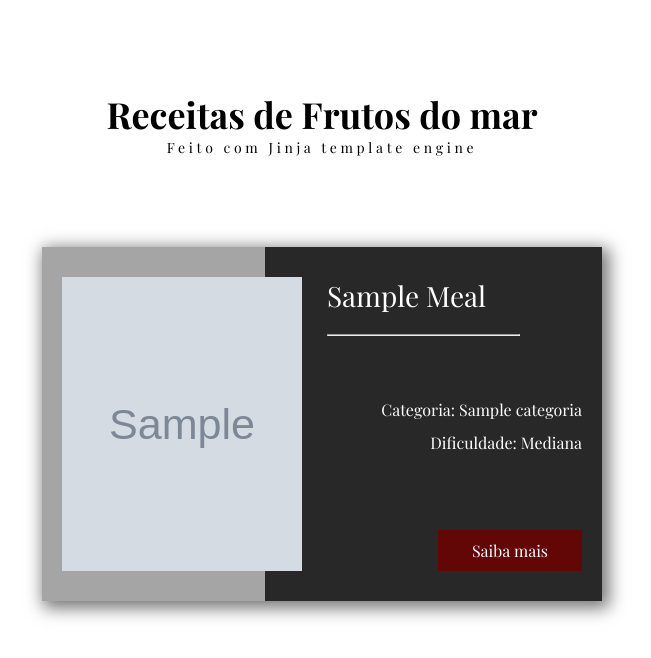
After one commit to pedrohenriquegalvao/PAFT-Backend_for_Frontend, a Flask app: template templates/meals-template-engine.html in a window 1280 px wide. The commit adds this page. Shown: the top 658 px of the page, without its empty margins (318-969 px from the left). Run offline with Flask 2, Linux system fonts and the light colour scheme; the template is opened without the code that fills it: most values are stand-ins (such as "Sample title", 1, 10 or a date in 2020); grey boxes marked "Sample" are stand-in pictures.

Commit message:
Exercício 3

```diff
--- a/app.py
+++ b/app.py
@@ -1,13 +1,14 @@
 '''
-TheNewsAPI
-Site: https://www.thenewsapi.com/documentation
-API Key: b7iyvQTBOaOJaAjPAW1L9aBjVo4l4Up6kQvgcwhE
-Exemplo de request: “https://api.thenewsapi.com/v1/news/top?api_token=b7iyvQTBOaOJaAjPAW1L9aBjVo4l4Up6kQvgcwhE&locale=br&language=pt&limit=3”
+
+APIs utilizadas
+
+TheMealDB
+Site: https://www.themealdb.com/api.php
+API Key: Não precisa
 
 RestCountries
 Site: https://restcountries.com/
-API Key: Não precisa
-Exemplo de request: “https://restcountries.com/v3.1/name/peru”
+API Key: N/A
 
 '''
 
@@ -21,25 +22,6 @@ COUNTRIES = { 'American' : "us", 'Canadian' : "ca", 'British' : 'gb', 'Chinese'
 'Greek' : 'gr', 'Indian' : 'in', 'Irish' : 'ie', 'Italian' : 'it',  'Jamaican' : 'jm', 'Japanese' : 'jp', 'Kenyan' : 'ke', 'Malaysian' : 'my', 'Mexican' : 'mx', 'Maroccan' : 'ma', 'Polish' : 'pl', 'Portuguese' : 'pt', 'Russian' : 'ru', 'Spanish' : 'es', 'Thai' : 'th', 'Tunisian' : 'tn', 'Turkish' : 'tr', 'Unknown' : '', 'Vietnamese' : 'vn' }
 
 app = Flask(__name__)
-# @app.route('/noticia')
-# def noticia():
-#     country = request.args.get('country')
-#     respNews = requests.get('https://api.thenewsapi.com/v1/news/top?api_token=b7iyvQTBOaOJaAjPAW1L9aBjVo4l4Up6kQvgcwhE&limit=10')
-#     jsonNews = respNews.json()
-#     noticias = []
-#     for noticia in jsonNews['data']:
-#         noticiaData = {
-#         'titulo': translator.translate(noticia['title'], dest='pt').text,
-#         'descricao': translator.translate(noticia['description'], dest='pt').text,
-#         'foto': noticia['image_url'],
-#         'link': noticia['url'],
-#         'data': noticia['published_at'],
-#         'fonte': noticia['source'],
-#         'pais': noticia['locale']
-#         }
-#         noticias.append(noticiaData)
-#     return noticias
-
 
 @app.route('/receitas-exer1')
 def receitas():
@@ -120,5 +102,28 @@ def meal(idMeal):
     data = {'mealData' : mealData, 'countryData' : countryData}
     return data
 
+# Exercício 3
+@app.route('/meals-template-engine')
+def mealsTemplateEngine():
+    category = {
+        'realName' : 'Seafood',
+        'translatedName': 'Frutos do mar'
+    }
+    respMeals = requests.get(f'https://www.themealdb.com/api/json/v1/1/filter.php?c={category["realName"]}')
+    jsonMeals = respMeals.json()['meals']
+    limit = len(jsonMeals) if len(jsonMeals) <= 10 else 10
+# Se houver menos de 10 receitas, o limite é essa quantidade. Caso tenha mais de 10 receitas, o limite é cravado em 10.
+    meals = []
+    for c in range(0,limit):
+        meal = jsonMeals[c]
+        mealData = {
+            'titulo': translator.translate(meal['strMeal'], dest='pt').text,
+            'categoria': category['translatedName'],
+            'foto': meal['strMealThumb'],
+            'idMeal': meal['idMeal']
+        }
+        meals.append(mealData)
+    return render_template('meals-template-engine.html', meals=meals)
+
 
 app.run(debug=True, port=5002)
--- a/static/exer2-receita.js
+++ b/static/exer2-receita.js
@@ -3,17 +3,12 @@ const idMeal = pathname[pathname.length - 1];
 const localURL = 'http://127.0.0.1:5002';
 
 window.onload = () => {
-    console.log('oi' + idMeal);
-    console.log('\r\n\r\n')
-    console.log('salve')
     fetch(`${localURL}/meal/${idMeal}`)
     .then(response => response.json())
     .then(data => {
         if (data) {
             countryData = data['countryData']
             mealData = data['mealData']
-            console.log(`Country data: ${Object.keys(countryData)}`)
-            console.log(`Meal data: ${Object.keys(mealData)}`)
             let ingredients = []
             let measures = []
             for(let key of Object.keys(mealData)) {
--- a/static/style.css
+++ b/static/style.css
@@ -119,4 +119,25 @@ body .form-wrapper form button i {
 }
 .meals .meal .card-right button:hover {
   cursor: pointer;
+}
+
+.template-engine {
+  width: -moz-fit-content;
+  width: fit-content;
+  margin: 90px auto;
+}
+.template-engine h2, .template-engine p {
+  text-align: center;
+}
+.template-engine h2 {
+  font-size: 36px;
+  text-align: center;
+}
+.template-engine p {
+  font-size: 14px;
+  letter-spacing: 0.26em;
+}
+
+.button-wrapper {
+  align-self: flex-end;
 }/*# sourceMappingURL=style.css.map */
--- a/static/style.scss
+++ b/static/style.scss
@@ -134,3 +134,24 @@ body {
         }
     }
 }
+
+.template-engine {
+    width: fit-content;
+    margin: 90px auto;
+    h2,p {
+        text-align: center;
+    }
+    h2 {
+        font-size: 36px;
+        text-align: center;
+    }
+    p {
+        font-size: 14px;
+        letter-spacing: 0.26em;
+    }
+
+}
+
+.button-wrapper {
+    align-self: flex-end;
+}
--- /dev/null
+++ b/templates/meals-template-engine.html
@@ -0,0 +1,36 @@
+<!DOCTYPE html>
+<html lang="pt-br">
+<head>
+    <meta charset="UTF-8">
+    <meta http-equiv="X-UA-Compatible" content="IE=edge">
+    <meta name="viewport" content="width=device-width, initial-scale=1.0">
+    <link rel="stylesheet" href="{{url_for('static', filename='style.css')}}">
+    <title>Receitas</title>
+</head>
+<body>
+    <div class="template-engine">
+        <h2>Receitas de Frutos do mar</h2>
+        <p>Feito com Jinja template engine</p>
+    </div>
+    <div class="meals">
+    {% for meal in meals %}
+        <div class="meal">
+            <img src="{{meal.foto}}" alt="">
+            <div class='card-right'>
+                <div class='card-right-text'>
+                    <div class='card-right-text-title'>
+                        <h2>{{meal.titulo}}</h2>
+                        <hr>
+                    </div>
+                    <div class='card-right-text-content'>
+                        <p>Categoria: {{meal.categoria}}</p>
+                        <p>Dificuldade: Mediana</p>
+                    </div>
+                </div>
+                <a href="https://www.themealdb.com/" target="_blank" class="button-wrapper"><button class='read-more' id='read-more'>Saiba mais</button></a>
+            </div>
+        </div>
+    {% endfor %}
+    </div>
+</body>
+</html>
```
Also changed, not shown: static/exer1.js (+3 -18 lines), templates/receita-exer2.html (+1 -28 lines), 1 other file.
